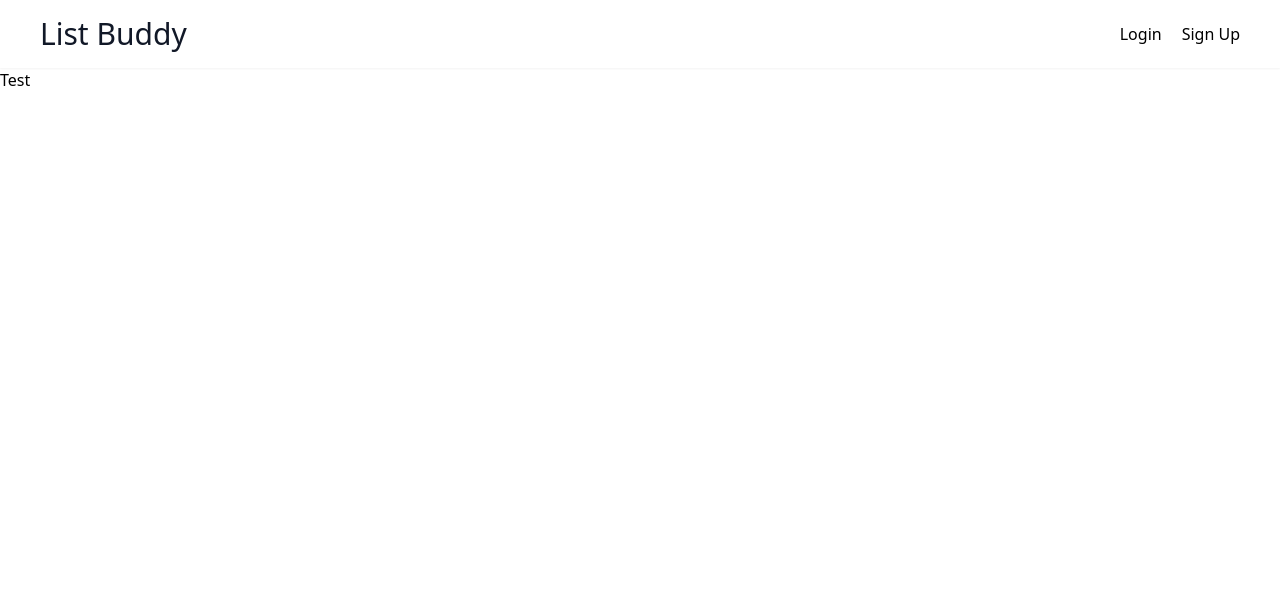
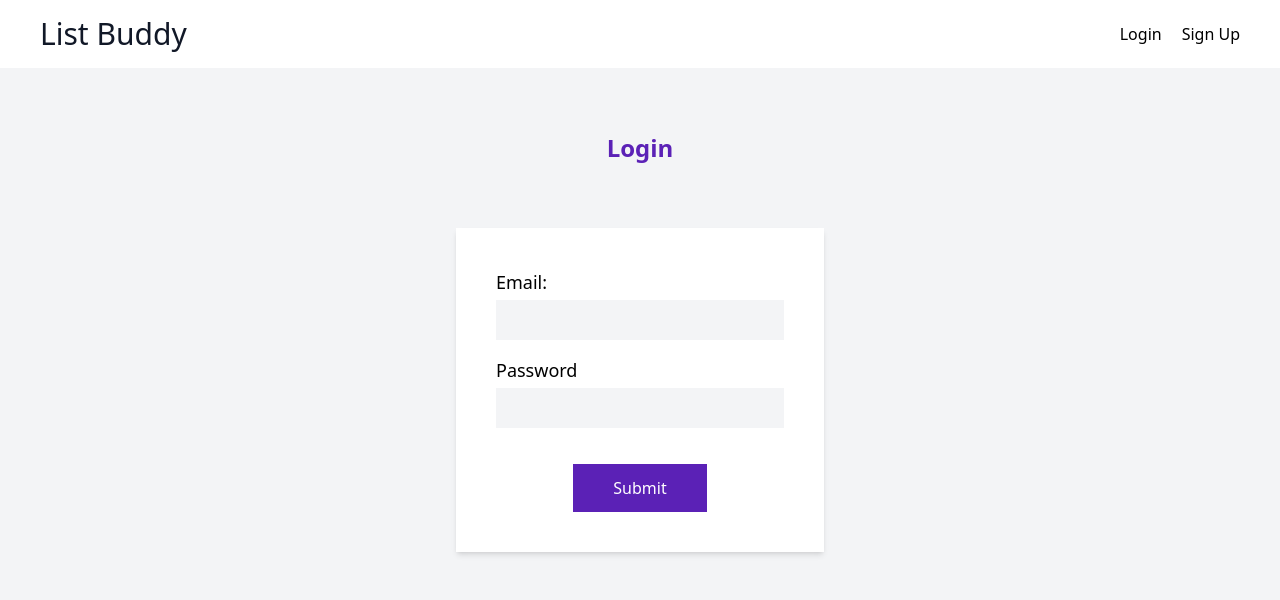
Before and after one commit to developernik18/list-buddy, a Next.js app: page /login in a window 1280 px wide. Shown: the top 600 px of the page. Built offline with nearby package versions, Linux system fonts and the light colour scheme.

Commit message:
updated login, signUp page, authform and installed spabase cor and helper package

```diff
--- /dev/null
+++ b/app/(auth)/AuthForm.module.css
@@ -0,0 +1,16 @@
+.form {
+  @apply bg-white p-10 shadow-md flex flex-col
+  items-center justify-center gap-4
+}
+
+.label {
+  @apply flex flex-col gap-1
+}
+
+.label > span {
+  @apply text-lg
+}
+
+.label > input {
+  @apply w-72 bg-gray-100 px-5 py-2
+}
--- /dev/null
+++ b/app/(auth)/AuthForm.tsx
@@ -0,0 +1,42 @@
+"use client"
+
+import { FormEvent, useState } from "react"
+import styles from './AuthForm.module.css'
+
+
+export default function AuthForm({ handleSubmit} : {handleSubmit(ev: FormEvent, email: string, password: string): void}) {
+  const [email, setEmail] = useState('');
+  const [password, setPassword] = useState('');
+
+
+  return (
+    <form
+      onSubmit={(ev) => handleSubmit(ev, email, password)}
+      className={styles.form}
+    >
+      <label className={styles.label}>
+        <span>
+          Email:
+        </span>
+        <input
+          type="email"
+          onChange={(e) => setEmail(e.target.value)}
+          value={email}
+          required
+        />
+      </label>
+      <label className={styles.label}>
+        <span>Password</span>
+        <input
+          type="password"
+          onChange={(e) => setPassword(e.target.value)}
+          value={password}
+          required
+        />
+      </label>
+      <button className="primary-button mt-5">
+        Submit
+      </button>
+    </form>
+  )
+}
--- a/app/(auth)/login/page.tsx
+++ b/app/(auth)/login/page.tsx
@@ -1,7 +1,23 @@
-export default function Login() {
+"use client"
+
+import { FormEvent } from "react";
+import AuthForm from "../AuthForm";
+
+
+export default function SignUp() {
+
+  const handleSubmit = (ev: FormEvent, email: string, password: string) => {
+    ev.preventDefault();
+    console.log('Login', email, password);
+  }
+
   return (
-    <div>
-      Test
-    </div>
+    <main className="flex flex-col items-center bg-gray-100 pb-48">
+      <h2 className=" text-2xl py-16 text-primary-default font-semibold">
+        Login
+      </h2>
+
+      <AuthForm handleSubmit= {handleSubmit} />
+    </main>
   )
 }
--- a/app/(auth)/sign-up/page.tsx
+++ b/app/(auth)/sign-up/page.tsx
@@ -1,5 +1,23 @@
+"use client"
+
+import { FormEvent } from "react";
+import AuthForm from "../AuthForm";
+
+
 export default function SignUp() {
+
+  const handleSubmit = (ev: FormEvent, email: string, password: string) => {
+    ev.preventDefault();
+    console.log('Sign Up', email, password);
+  }
+
   return (
-    <div>SignUp</div>
+    <main className="flex flex-col items-center bg-gray-100 pb-48">
+      <h2 className=" text-2xl py-16 text-primary-default font-semibold">
+        Sign Up
+      </h2>
+
+      <AuthForm handleSubmit= {handleSubmit} />
+    </main>
   )
 }
--- a/package.json
+++ b/package.json
@@ -9,6 +9,8 @@
     "lint": "next lint"
   },
   "dependencies": {
+    "@supabase/auth-helpers-nextjs": "^0.7.4",
+    "@supabase/supabase-js": "^2.33.1",
     "@types/node": "20.5.8",
     "@types/react": "18.2.21",
     "@types/react-dom": "18.2.7",
```
Also changed, not shown: 1 other file (tests, documents, lock files or other folders).
